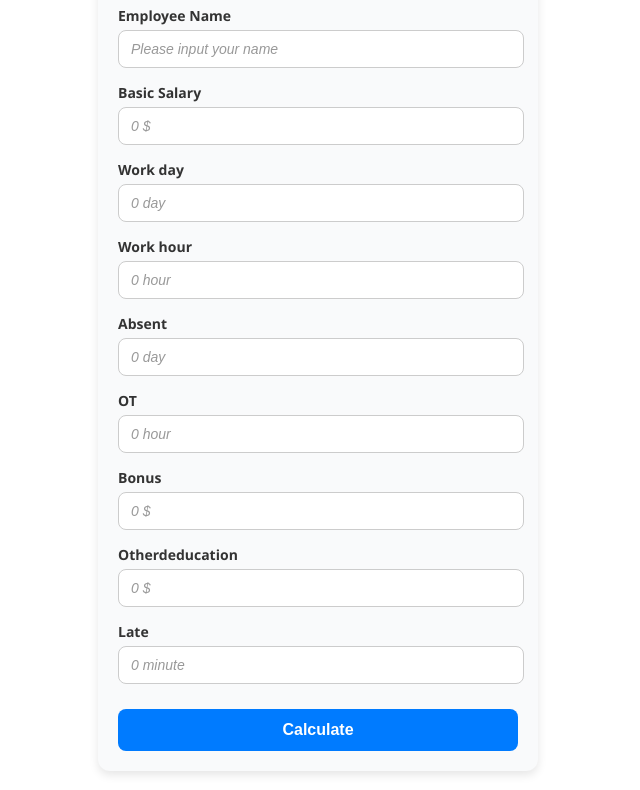
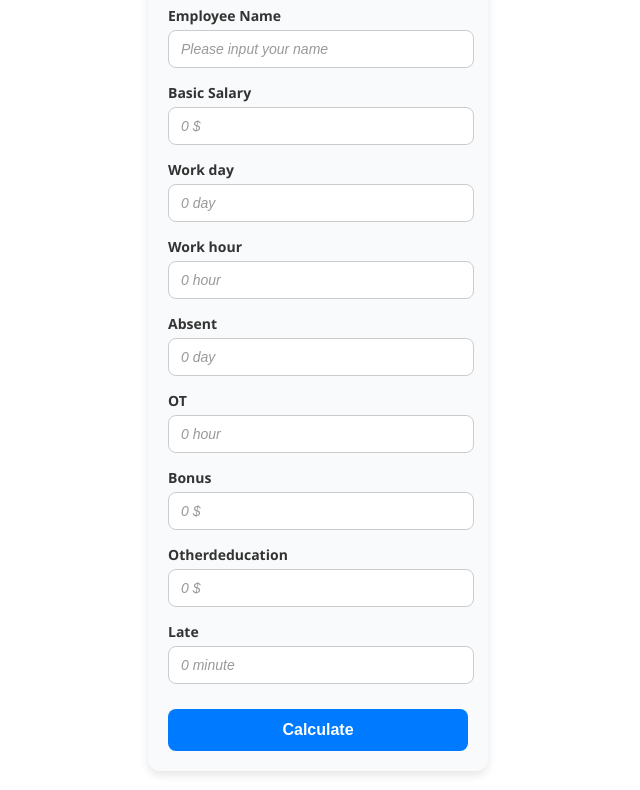
Before and after one commit to UdomHorn/Salary-Calculator, a plain HTML site: page index.html in a window 1280 px wide. Shown: the part 140-930 px from the top of the page, without its empty margins (322-962 px from the left). Drawn offline with Linux system fonts and the light colour scheme.

Commit message:
reduce width form

```diff
--- a/style.css
+++ b/style.css
@@ -1,6 +1,6 @@
 
   .form {
-    max-width: 400px;
+    max-width: 300px;
     margin: 40px auto;
     padding: 20px;
     background-color: #f9fafb;
@@ -19,7 +19,7 @@
   }
 
   input {
-    width: 380px;
+    width: 280px;
     padding: 10px 12px;
     margin-top: 5px;
     border: 1px solid #ccc;
```
